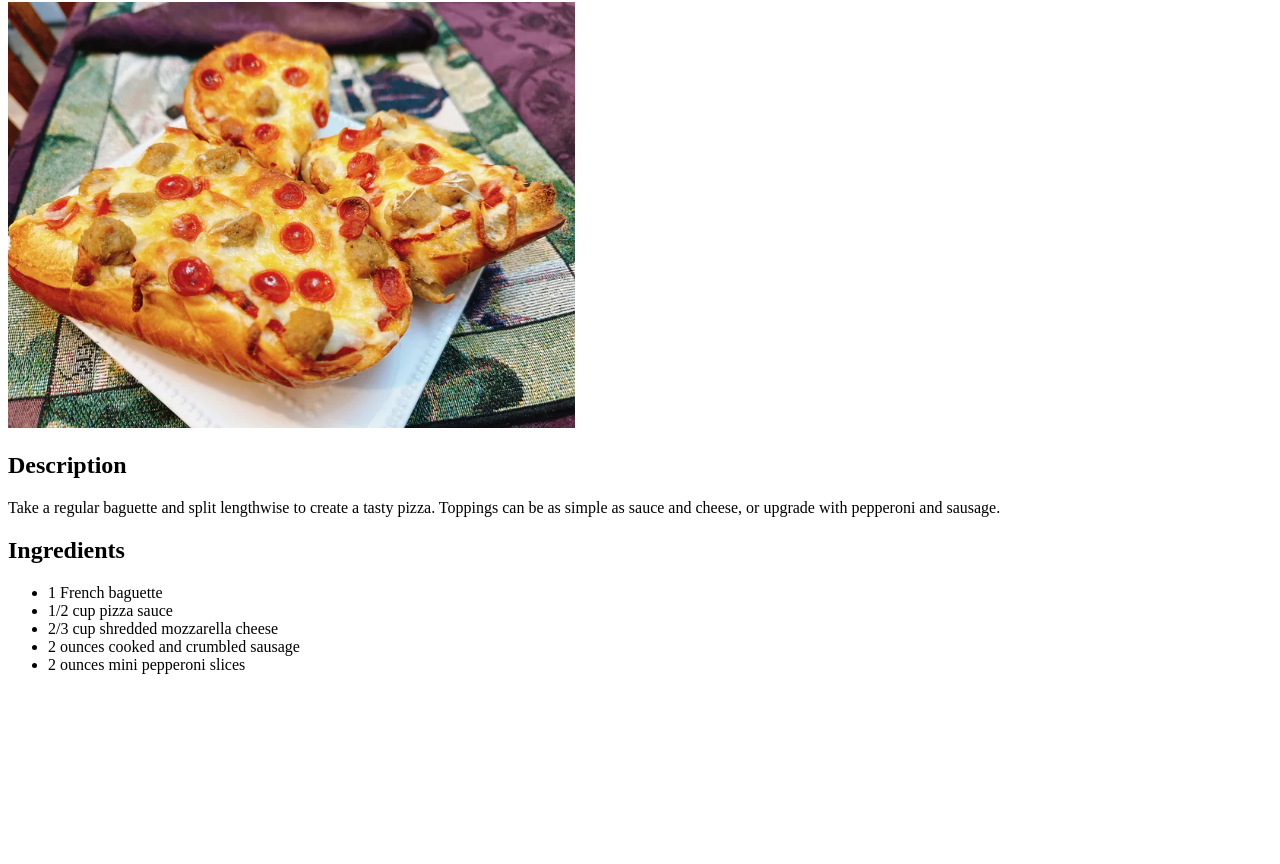
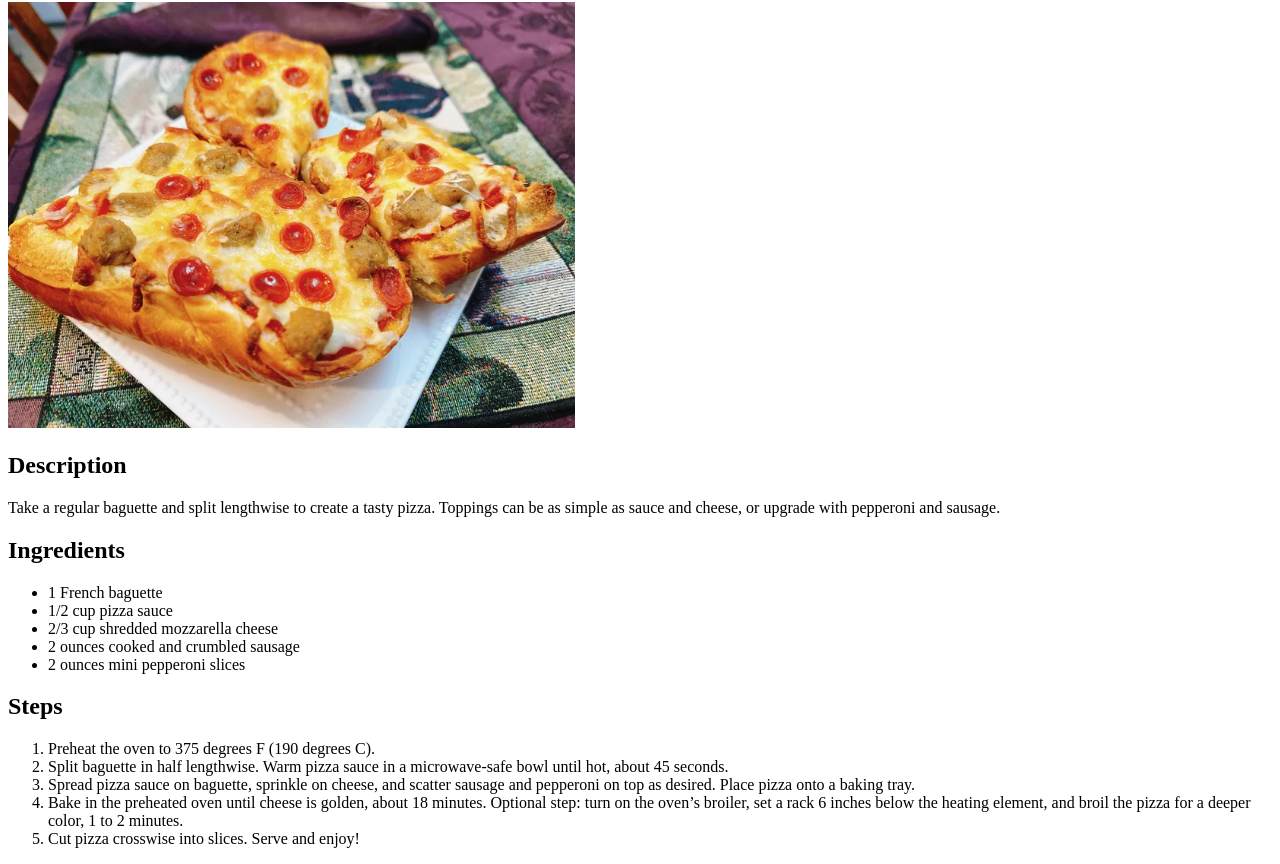
Before and after one commit to Ecoyle33/odin-recipes, a plain HTML site: page recipes/baguette-pizza.html in a window 1280 px wide. Shown: the part 78-942 px from the top of the page. Before the commit the page ends 800 px from the top, so only its background shows below. Drawn offline with Linux system fonts and the light colour scheme.

Commit message:
Add steps

```diff
--- a/recipes/baguette-pizza.html
+++ b/recipes/baguette-pizza.html
@@ -22,5 +22,20 @@
             <li>2 ounces cooked and crumbled sausage</li>
             <li>2 ounces mini pepperoni slices</li>
         </ul>
+
+        <h2>Steps</h2>
+        <ol>
+            <li>Preheat the oven to 375 degrees F (190 degrees C).</li>
+            <li>Split baguette in half lengthwise. Warm pizza sauce in a
+                microwave-safe bowl until hot, about 45 seconds.</li>
+            <li>Spread pizza sauce on baguette, sprinkle on cheese, and scatter
+                sausage and pepperoni on top as desired. Place pizza onto a
+                baking tray.</li>
+            <li>Bake in the preheated oven until cheese is golden, about 18
+                minutes. Optional step: turn on the oven’s broiler, set a rack 6
+                inches below the heating element, and broil the pizza for a
+                deeper color, 1 to 2 minutes.</li>
+            <li>Cut pizza crosswise into slices. Serve and enjoy!</li>
+        </ol>
     </body>
 </html>
```
